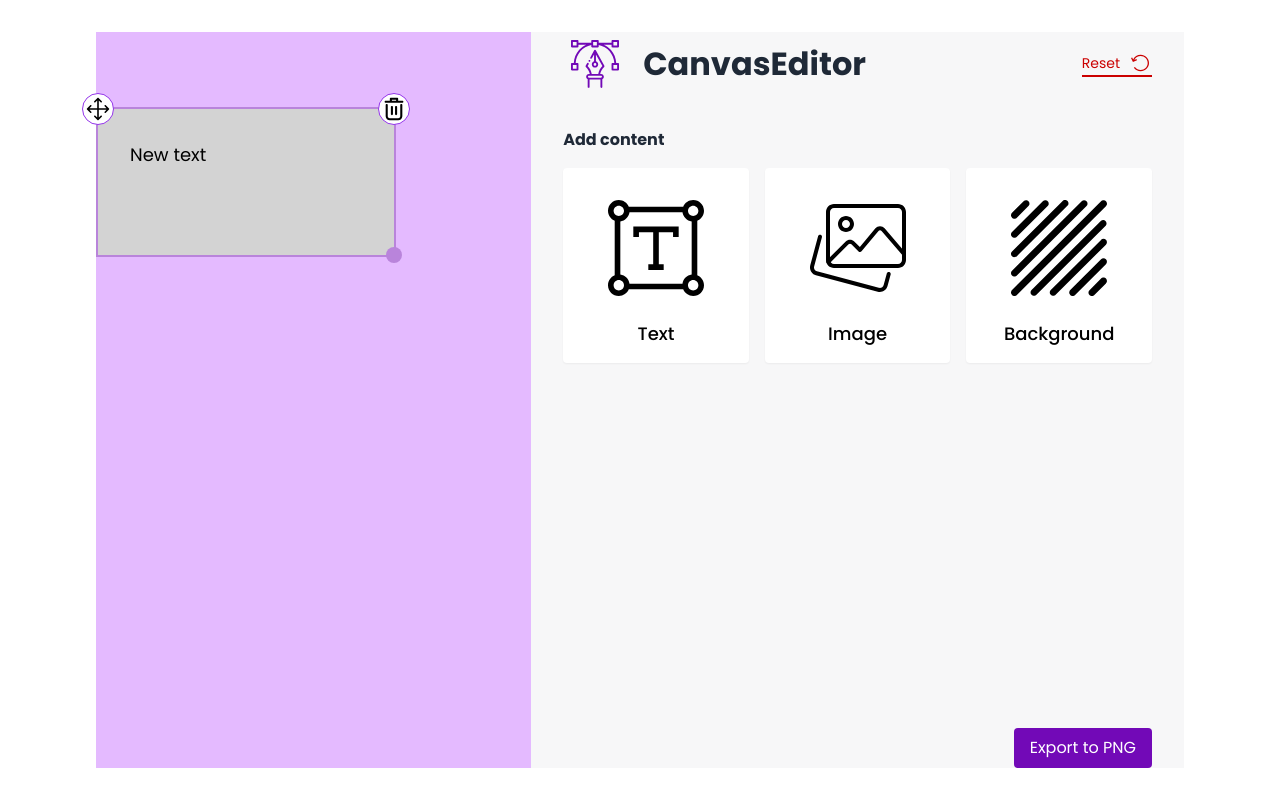
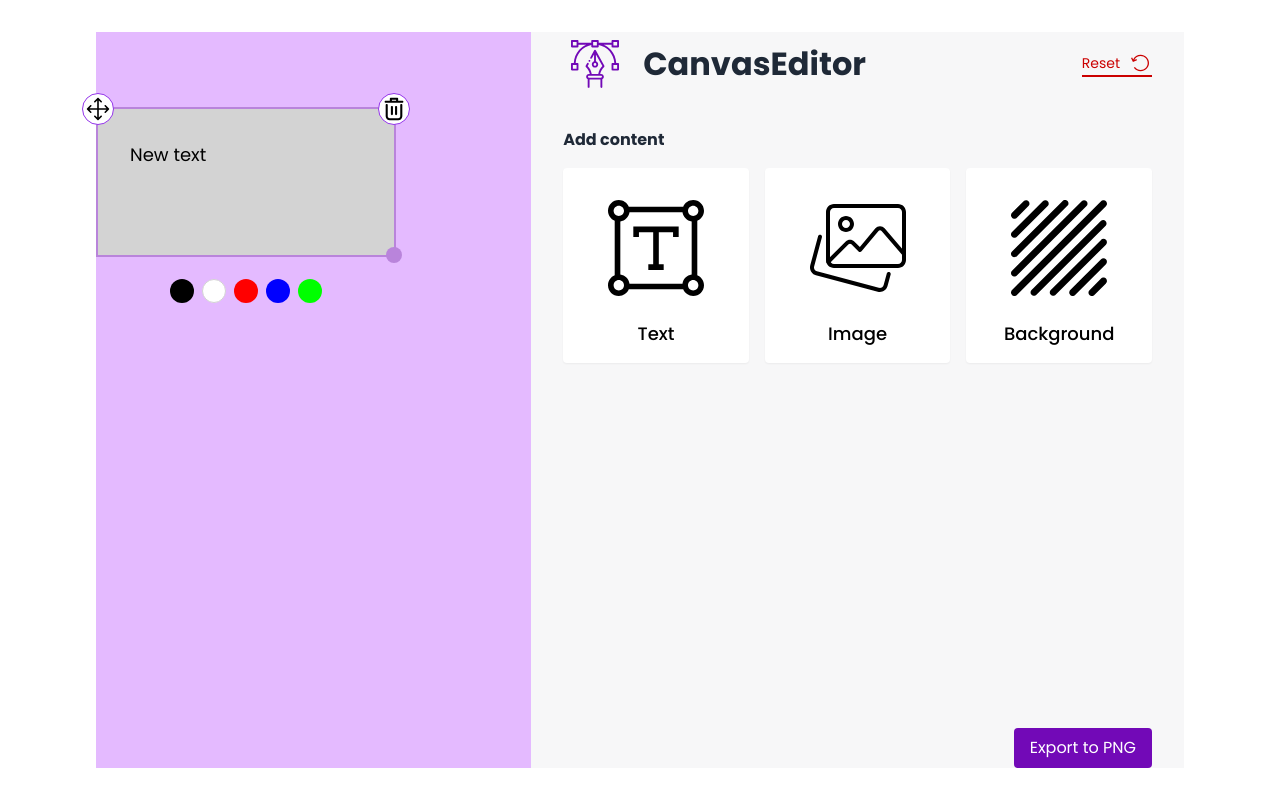
Before and after one commit to BaczkiewiczDawid/CanvasEditor, a React (Create React App) app: page / in a window 1280 px wide. Both pictures are taken after a click on the button "Text". Built offline with nearby package versions, Linux system fonts and the light colour scheme.

Commit message:
feat: change colors

```diff
--- a/src/App.tsx
+++ b/src/App.tsx
@@ -87,6 +87,24 @@ function App() {
         setCanvasItems(updatedItems);
     }
 
+    const colors = [
+        '#000000',
+        '#FFFFFF',
+        '#FF0000',
+        '#0000FF',
+        '#00FF00',
+    ];
+
+    const handleColorChange = (color: string, id: number) => {
+        const updatedItems = canvasItems.map(item => {
+            if (item.id === id) {
+                return {...item, color};
+            }
+            return item;
+        });
+        setCanvasItems(updatedItems);
+    }
+
     return (
         <div className="min-w-screen min-h-screen flex bg-white px-24 py-8">
             {/* @ts-ignore */}
@@ -147,14 +165,10 @@ function App() {
                                     >
                                         <img src={Delete} alt={"Delete item"}/>
                                     </div>
-
-                                    {/* Resize handle */}
                                     <div
                                         className="absolute bottom-0 right-0 w-6 h-6 flex items-center justify-center translate-x-1/2 translate-y-1/2">
                                         <div className="w-4 h-4 bg-primary50 rounded-full"></div>
                                     </div>
-
-                                    {/* Text content */}
                                     <input
                                         className="w-full h-full flex items-center justify-center bg-transparent border-none"
                                         style={{color: item.color, fontSize: `${item.fontSize}px`}}
@@ -169,18 +183,19 @@ function App() {
                                             setCanvasItems(updatedItems);
                                         }}
                                     />
-
-                                    {/* Color selector */}
                                     <div
                                         className="absolute bottom-0 left-1/2 -translate-x-1/2 translate-y-12 flex space-x-2">
-                                        {/*{colors.map((color) => (*/}
-                                        {/*    <div*/}
-                                        {/*        key={color}*/}
-                                        {/*        className={`w-6 h-6 rounded-full cursor-pointer ${selectedColor === color ? 'ring-2 ring-purple-600' : ''}`}*/}
-                                        {/*        style={{ backgroundColor: color, border: color === '#FFFFFF' ? '1px solid #D3D3D3' : 'none' }}*/}
-                                        {/*        onClick={() => handleColorChange(color)}*/}
-                                        {/*    />*/}
-                                        {/*))}*/}
+                                        {colors.map((color) => (
+                                            <div
+                                                key={color}
+                                                className={`w-6 h-6 rounded-full cursor-pointer ${item.selectedColor === color ? 'ring-2 ring-primary' : ''}`}
+                                                style={{
+                                                    backgroundColor: color,
+                                                    border: color === '#FFFFFF' ? '1px solid #D3D3D3' : 'none'
+                                                }}
+                                                onClick={() => handleColorChange(color, item.id)}
+                                            />
+                                        ))}
                                     </div>
                                 </div>
                             )
```
